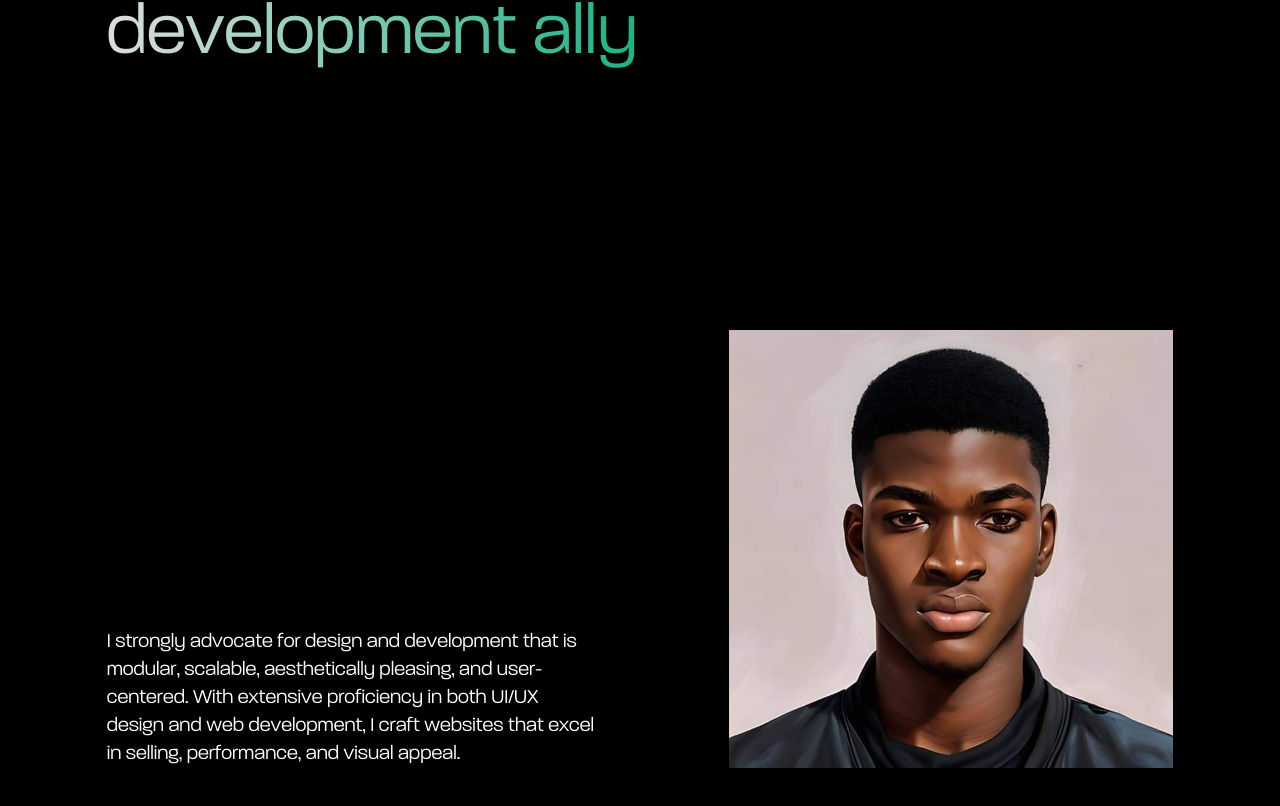
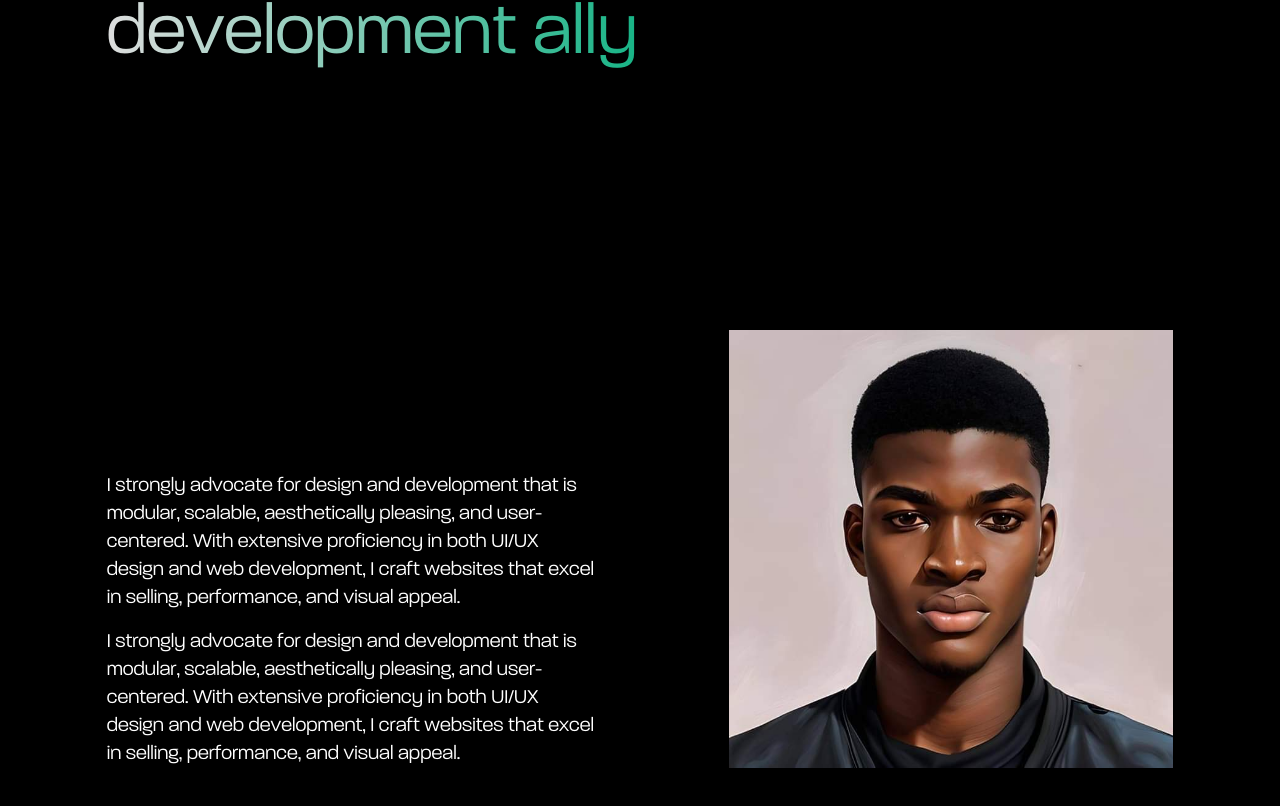
Before and after one commit to devalexdgreat/mev2, a Next.js app: page /About in a window 1280 px wide. Shown: the part 362-1168 px from the top of the page. Built offline with nearby package versions, Linux system fonts and the light colour scheme.

Commit message:
fixed little errors

```diff
--- a/app/About/page.jsx
+++ b/app/About/page.jsx
@@ -61,7 +61,13 @@ export default function About() {
                     initial={{ y: 100, opacity: 0 }}
                     whileInView={{ y: 0, opacity: 1 }}
                     transition={{ delay: 0.1, duration: 0.75, ease: [0.16, 1, 0.3, 1] }}
-                    className='w-full flex justify-start'>
+                    className='w-full flex flex-col gap-4 justify-start'>
+                        <p className='text-baseline md:text-xl w-full md:w-11/12 leading-10'>
+                            I strongly advocate for design and development that is modular,
+                            scalable, aesthetically pleasing, and user-centered. With extensive
+                            proficiency in both UI/UX design and web development,
+                            I craft websites that excel in selling, performance, and visual appeal.
+                        </p>
                         <p className='text-baseline md:text-xl w-full md:w-11/12 leading-10'>
                             I strongly advocate for design and development that is modular,
                             scalable, aesthetically pleasing, and user-centered. With extensive
--- a/components/Hero.jsx
+++ b/components/Hero.jsx
@@ -36,7 +36,7 @@ export default function Hero() {
                         <span>Alexander,</span>
                     </span>
                     <span className="block md:hidden">Hello, I&rsquo;m Great Alexander,<br/></span>
-                    I&rsquo;m a Developer & Designer<br/>
+                    A Developer & Designer,<br/>
                     I&rsquo;m here to build, design,<br/>
                     and transform your visions<br/>
                     into reality.<br/>
--- a/components/MyCursor.jsx
+++ b/components/MyCursor.jsx
@@ -37,7 +37,7 @@ export default function MyCursor() {
     })
 
     return (
-        <div id="custom-cursor" className="custom-cursor hidden md:block">
+        <div id="custom-cursor" className="custom-cursor hidden md:flex">
             <span className="cursor-text">View</span>
         </div>
     );
```
